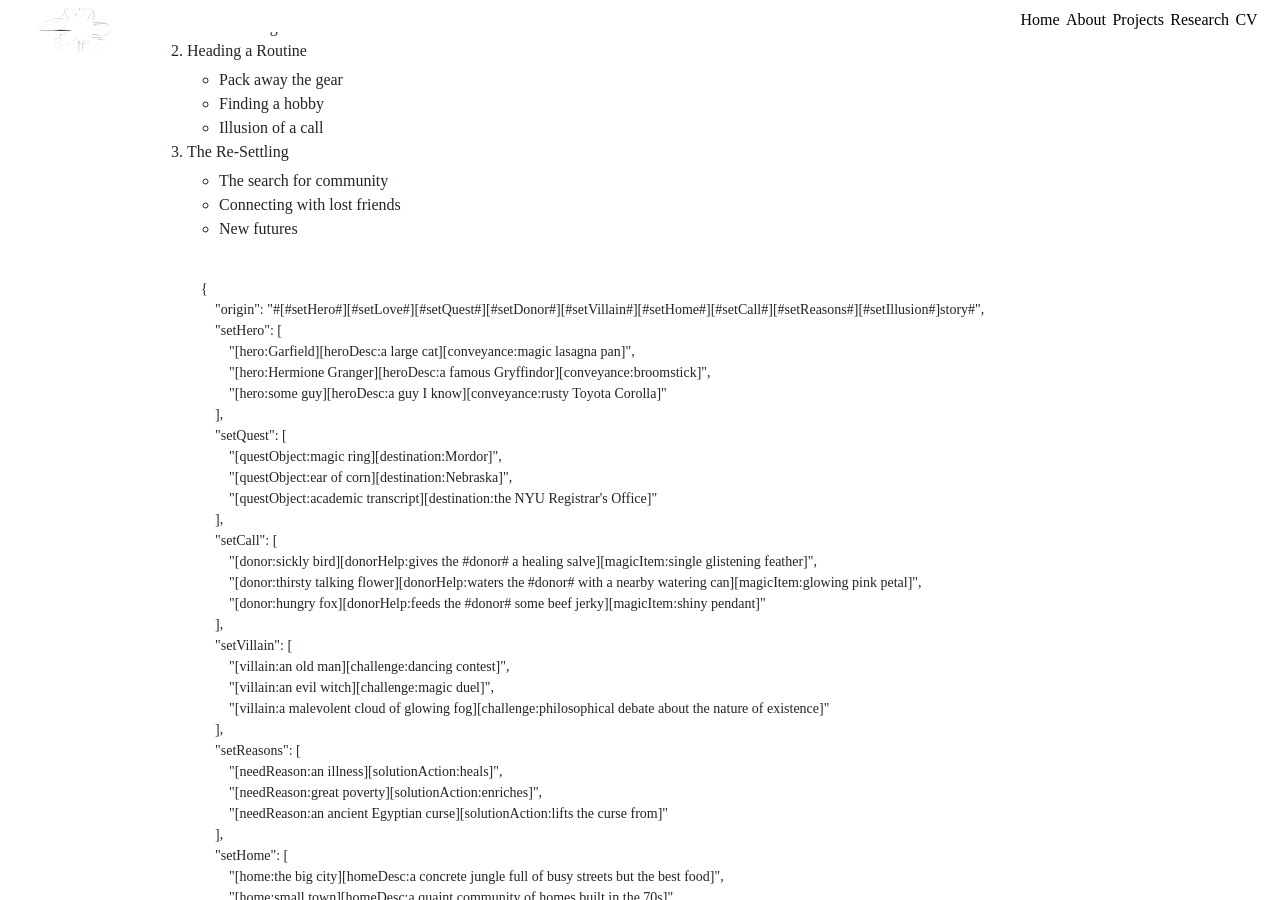
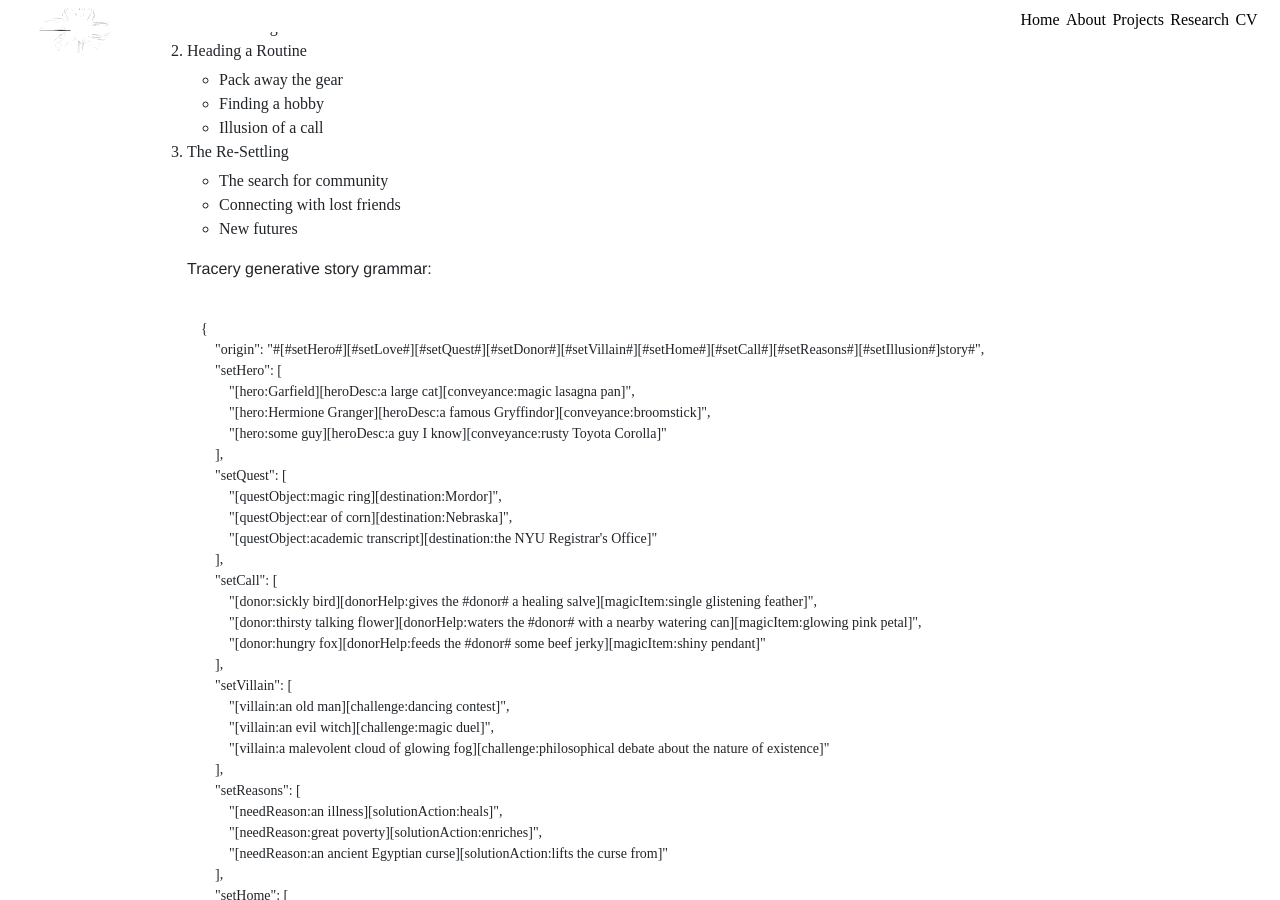
Before and after one commit to Matt-Blanco/itp, a Jekyll site: the page built from _posts/itp/2026-09-07-catn.html, in a window 1280 px wide and 900 px high, scrolled down 352 px. Built offline with Jekyll 4.4.1, drawn with Linux system fonts in a browser that asks for light colours; nearby versions of some CDN libraries; some web fonts are replaced.

Commit message:
blog updates

```diff
--- a/_posts/itp/2026-09-07-catn.html
+++ b/_posts/itp/2026-09-07-catn.html
@@ -82,7 +82,10 @@
 
 
 <div class="container">
-    <div class="row">
+    <p>
+        Tracery generative story grammar:
+    </p>
+    <div class="row border-2 border-dark">
         <pre>
         <code>
     {
```
